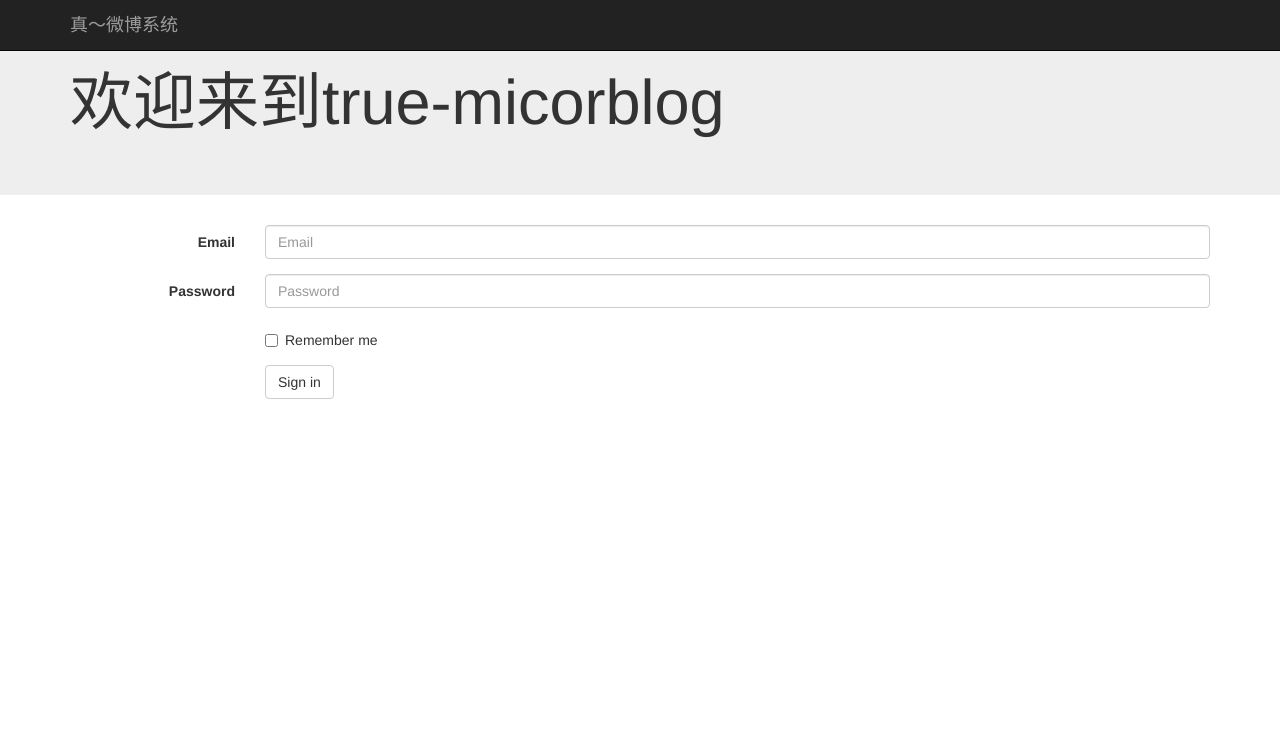
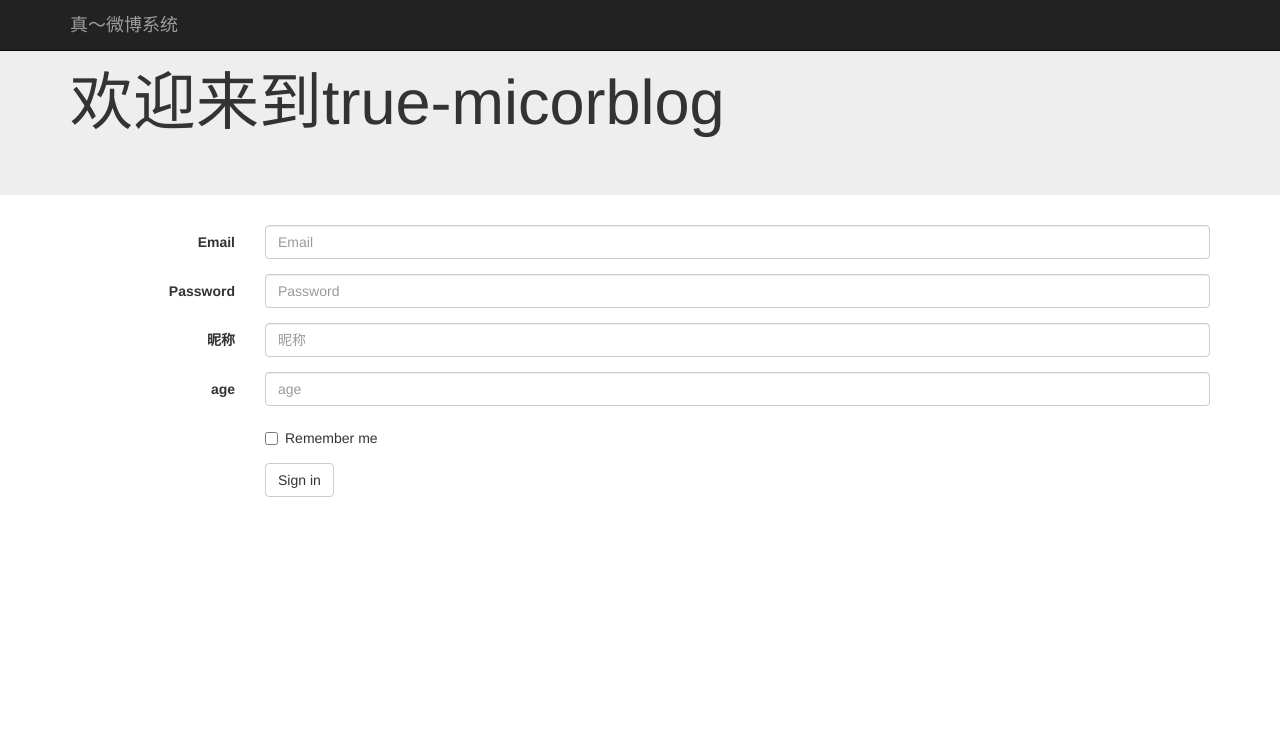
Before and after one commit to Stan1812/NodeLe, a Node server app: page /login in a window 1280 px wide. Shown: the top 737 px of the page. Run offline with Node 20, Linux system fonts and the light colour scheme; some libraries are stand-ins or nearby versions.

Commit message:
add basic

```diff
--- a/node-demo/app.js
+++ b/node-demo/app.js
@@ -10,6 +10,21 @@ var users = require('./routes/users');
 
 var app = express();
 
+var mongoose = require('mongoose');
+
+mongoose.connect('mongodb://localhost/test')     //连接本地数据库
+
+var db = mongoose.connection;
+
+// 连接成功
+db.on('open', function(){
+    console.log('MongoDB Connection Successed');
+    console.log(db)
+});
+// 连接失败
+db.on('error', function(){
+    console.log('MongoDB Connection Error');
+});
 // view engine setup
 app.set('views', path.join(__dirname, 'views'));
 app.set('view engine', 'ejs');
--- a/node-demo/package.json
+++ b/node-demo/package.json
@@ -11,6 +11,7 @@
     "debug": "~2.6.3",
     "ejs": "~2.5.6",
     "express": "~4.15.2",
+    "mongoose": "^4.12.3",
     "morgan": "~1.8.1",
     "serve-favicon": "~2.4.2"
   }
--- a/node-demo/routes/index.js
+++ b/node-demo/routes/index.js
@@ -1,49 +1,76 @@
 var express = require('express');
 var router = express.Router();
-
+var express = require('express');
+var User = require('../models/user');
 /* GET home page. */
-router.get('/', function(req, res, next) {
-  res.render('index', { title: 'hello,Node' });
+router.get('/', function (req, res, next) {
+  res.render('index', {
+    title: 'hello,Node'
+  });
 });
-router.get('/list',function(req,res){
-  res.render('list',{
-    title:'list',
-    items:[2017,'libiao','express','nodejs']
+router.get('/list', function (req, res) {
+  res.render('list', {
+    title: 'list',
+    items: [2017, 'libiao', 'express', 'nodejs']
   })
 })
-router.get('/hello',function(req,res){
-  res.send('the time is '+ new Date().toString())
+router.get('/hello', function (req, res) {
+  res.send('the time is ' + new Date().toString())
 })
-router.get('/user/:username',function(req,res){
-  res.send('user:'+req.params.username);
+router.get('/user/:username', function (req, res) {
+  res.send('user:' + req.params.username);
 })
-router.get('/post',function(req,res){
-  res.render('post',{
-    title:'发布'
+router.get('/post', function (req, res) {
+  res.render('post', {
+    title: '发布'
   })
 })
-router.post('/post',function(req,res){
-  res.render('post',{
-    title:'发布'
+router.post('/post', function (req, res) {
+  res.render('post', {
+    title: '发布'
   })
-  res.send('post success'+ new Date().toString())
+  res.send('post success' + new Date().toString())
 })
-router.get('/reg',function(req,res){
-  res.send('get reg suc'+ new Date().toString())
+router.get('/reg', function (req, res) {
+  res.send('get reg suc' + new Date().toString())
 })
-router.post('/reg',function(req,reg){
-  res.send('doreg success'+ new Date().toString())
+router.post('/reg', function (req, res) {
+  var postData = {
+    username: req.body.username,
+    password: req.body.password,
+    age: req.body.age,
+    email: req.body.email
+  };
+  // User.findOne({username: postData.username}, function (err, data) {
+  //     if (data) {
+  //         res.send('用户名已被注册');
+  //     } else {
+  //         // 保存到数据库
+  //         User.create(postData, function (err, data) {
+  //             if (err) throw err;
+  //             console.log('注册成功');
+  //             res.redirect('/');      // 重定向到所用用户列表
+  //         })
+  //     }
+  // });
+  // res.send('doreg success'+ new Date().toString())
+  User.create(postData, function (err, data) {
+    console.log(postData)
+    if (err) throw err;
+    console.log('注册成功');
+    res.redirect('/'); // 重定向到所用用户列表
+  })
 })
-router.get('/login',function(req,res){
-  res.render('login',{
-    title:'登录'
+router.get('/login', function (req, res) {
+  res.render('login', {
+    title: '登录'
   })
-  res.send('get log succ'+ new Date().toString())
+  res.send('get log succ' + new Date().toString())
 })
-router.post('/login',function(req,res){
-  res.send('done login'+ new Date().toString())
+router.post('/login', function (req, res) {
+  res.send('done login' + new Date().toString())
 })
-router.get('/logout',function(req,res){
-  res.send('logout'+ new Date().toString())
+router.get('/logout', function (req, res) {
+  res.send('logout' + new Date().toString())
 })
 module.exports = router;
--- a/node-demo/views/login.ejs
+++ b/node-demo/views/login.ejs
@@ -41,17 +41,28 @@
 
     <div class="container">
         <!-- Example row of columns -->
-        <form class="form-horizontal">
+        <form class="form-horizontal" action="/reg" method="post">
             <div class="form-group">
                 <label for="inputEmail3" class="col-sm-2 control-label">Email</label>
                 <div class="col-sm-10">
-                    <input type="email" class="form-control" id="inputEmail3" placeholder="Email">
+                    <input type="email" class="form-control" id="email" name="email" placeholder="Email">
                 </div>
             </div>
             <div class="form-group">
                 <label for="inputPassword3" class="col-sm-2 control-label">Password</label>
                 <div class="col-sm-10">
-                    <input type="password" class="form-control" id="inputPassword3" placeholder="Password">
+                    <input type="password" class="form-control" id="password" name="password" placeholder="Password">
+                </div>
+            </div>
+             <div class="form-group">
+                <label for="inputPassword3" class="col-sm-2 control-label">昵称</label>
+                <div class="col-sm-10">
+                    <input type="text" class="form-control" id="username" name="username" placeholder="昵称">
+                </div>
+            </div> <div class="form-group">
+                <label for="inputPassword3" class="col-sm-2 control-label">age</label>
+                <div class="col-sm-10">
+                    <input type="number" class="form-control" id="age" name="age" placeholder="age">
                 </div>
             </div>
             <div class="form-group">
```
Also changed, not shown: node-demo/models/user.js (added, +15 -0 lines), 1 other file.
